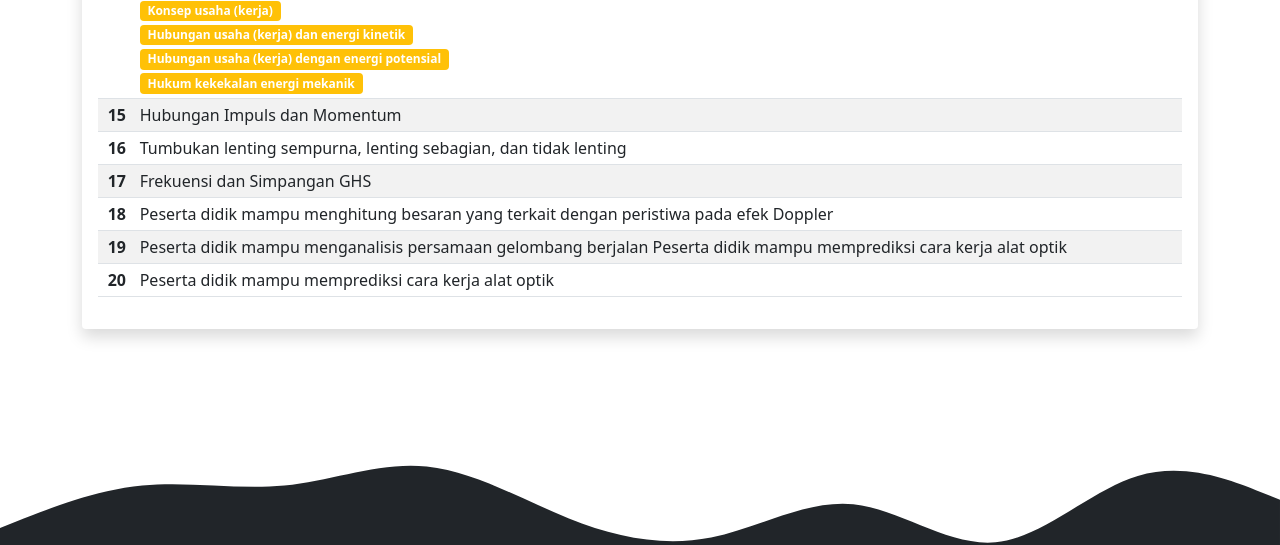
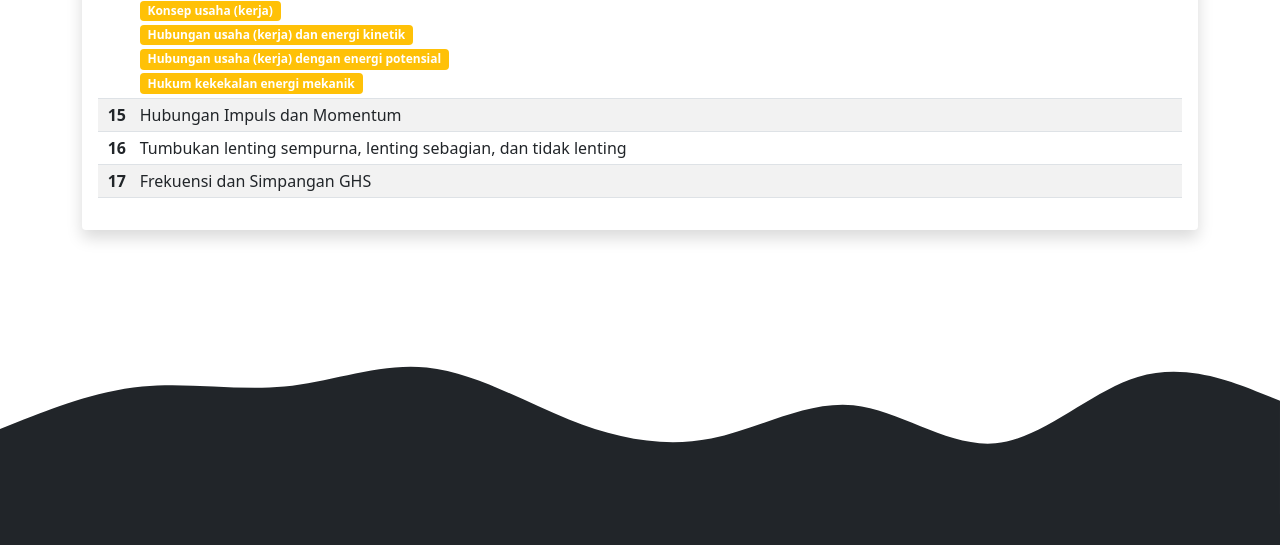
Before and after one commit to hardiwan10/kisi-kisi, a plain HTML site: page index.html in a window 1280 px wide. Shown: the part 720-1265 px from the top of the page. Drawn offline with nearby package versions, Linux system fonts and the light colour scheme; files whose address does not match are found by name.

Commit message:
Update index.html

```diff
--- a/index.html
+++ b/index.html
@@ -154,20 +154,6 @@
                                 <td>Frekuensi dan Simpangan GHS
                                 </td>
                             </tr>
-                            <tr>
-                                <th class="text-center" scope="row">18</th>
-                                <td>Peserta didik mampu menghitung besaran yang terkait dengan peristiwa pada efek
-                                    Doppler</td>
-                            </tr>
-                            <tr>
-                                <th class="text-center" scope="row">19</th>
-                                <td>Peserta didik mampu menganalisis persamaan gelombang berjalan Peserta didik mampu
-                                    memprediksi cara kerja alat optik</td>
-                            </tr>
-                            <tr>
-                                <th class="text-center" scope="row">20</th>
-                                <td>Peserta didik mampu memprediksi cara kerja alat optik</td>
-                            </tr>
                         </tbody>
                     </div>
                 </table>
```
